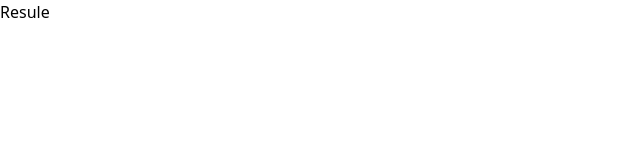
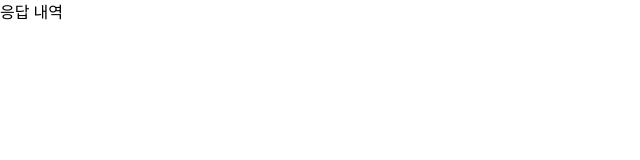
Before and after one commit to bh2980/googleFormClone, a React (Vite) app: page /result in a window 1280 px wide. Shown: the top 160 px of the page, without its empty margins (0-640 px from the left). Built offline with nearby package versions, Linux system fonts and the light colour scheme.

Commit message:
feat: 결과 표시 화면 완성

```diff
--- a/src/pages/Result.tsx
+++ b/src/pages/Result.tsx
@@ -1,6 +1,43 @@
+import Block from "../component/common/Block";
+import { EDITOR_QUESTION_TYPE } from "../constants";
+import { useAppSelector } from "../hook/storeHook";
+
 // TODO 질문과 질문별 답변 상태를 불러와 보여주기
 const Result = () => {
-  return <div>Resule</div>;
+  const { docs, question, answer, response } = useAppSelector((store) => store);
+
+  const makeAnswerView = (qID: string) => {
+    if (!response[qID]) return "미응답";
+
+    if (question[qID].type === EDITOR_QUESTION_TYPE.short || question[qID].type === EDITOR_QUESTION_TYPE.long) {
+      return response[qID];
+    } else if (
+      question[qID].type === EDITOR_QUESTION_TYPE.radio ||
+      question[qID].type === EDITOR_QUESTION_TYPE.dropdown
+    ) {
+      return answer[question[qID].answerIDList[response[qID] as number]].content;
+    } else {
+      const answerArray: string[] = [];
+
+      (response[qID] as number[]).map((rID) => answerArray.push(answer[question[qID].answerIDList[rID]].content));
+
+      return answerArray.join(",");
+    }
+  };
+
+  return (
+    <div className="flex flex-col">
+      <Block>{docs.title} 응답 내역</Block>
+      {docs.questionIDList.map((qID) => {
+        return (
+          <Block key={qID}>
+            <div>{question[qID].questionContent}</div>
+            <div>{makeAnswerView(qID)}</div>
+          </Block>
+        );
+      })}
+    </div>
+  );
 };
 
 export default Result;
```
